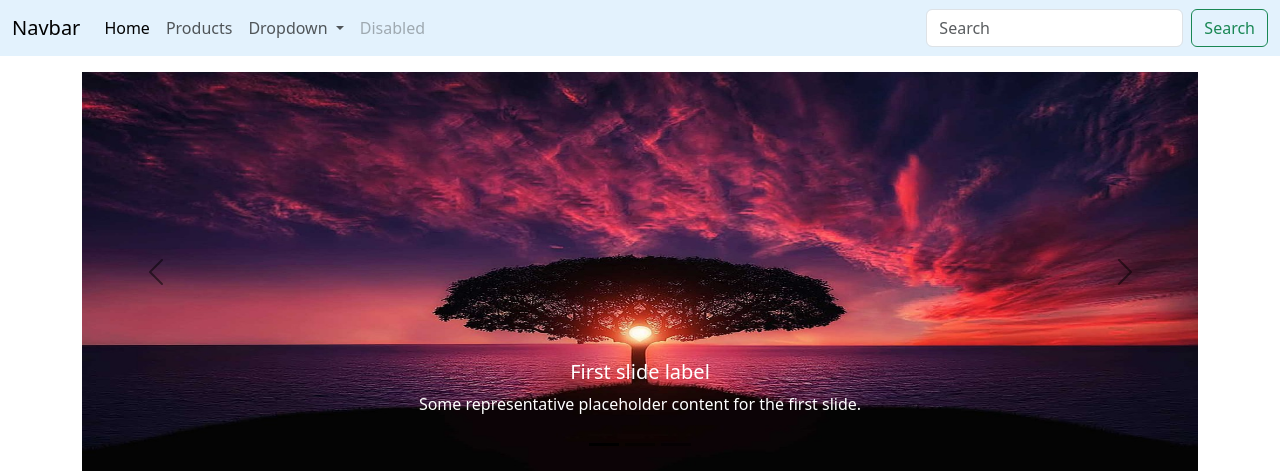
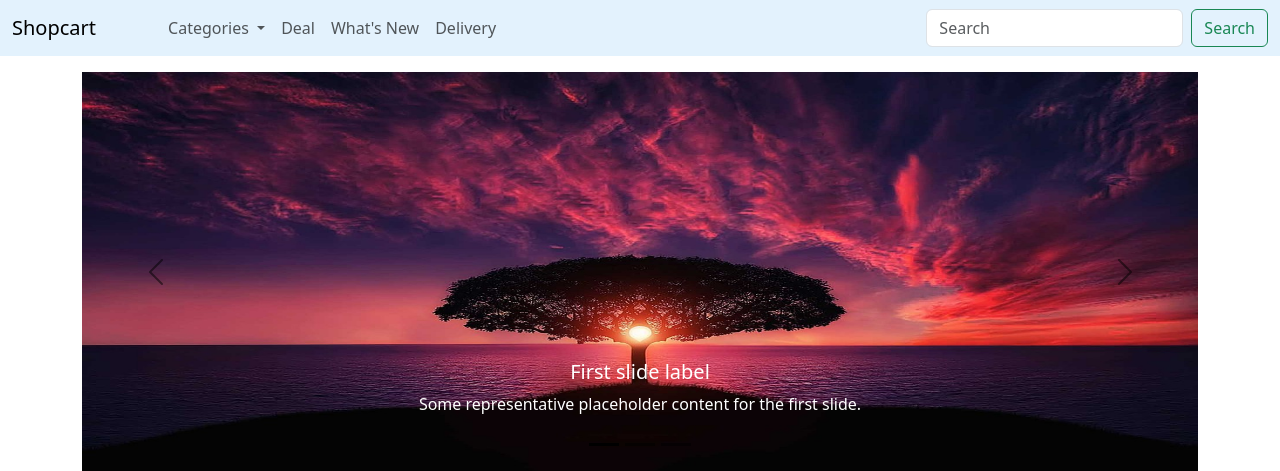
Before and after one commit to Komkrit-Bank/midTerm, a Flask app: page / in a window 1280 px wide. Shown: the top 471 px of the page. Run offline with Flask 3, Linux system fonts and the light colour scheme.

Commit message:
Update nav.html

```diff
--- a/templates/nav.html
+++ b/templates/nav.html
@@ -10,22 +10,16 @@
 </head>
 <body>
     <nav class="navbar navbar-expand-lg" style="background-color: #e3f2fd">
-        <div class="container-fluid">
-          <a class="navbar-brand" href="#">Navbar</a>
+        <div class="container-fluid d-flex gap-5">
+          <a class="navbar-brand" href="#">Shopcart</a>
           <button class="navbar-toggler" type="button" data-bs-toggle="collapse" data-bs-target="#navbarSupportedContent" aria-controls="navbarSupportedContent" aria-expanded="false" aria-label="Toggle navigation">
             <span class="navbar-toggler-icon"></span>
           </button>
           <div class="collapse navbar-collapse" id="navbarSupportedContent">
             <ul class="navbar-nav me-auto mb-2 mb-lg-0">
-              <li class="nav-item">
-                <a class="nav-link active" aria-current="page" href="{{ url_for('index')}}">Home</a>
-              </li>
-              <li class="nav-item">
-                <a class="nav-link" href="{{ url_for('product')}}">Products</a>
-              </li>
               <li class="nav-item dropdown">
                 <a class="nav-link dropdown-toggle" href="#" role="button" data-bs-toggle="dropdown" aria-expanded="false">
-                  Dropdown
+                  Categories
                 </a>
                 <ul class="dropdown-menu">
                   <li><a class="dropdown-item" href="#">Action</a></li>
@@ -35,7 +29,13 @@
                 </ul>
               </li>
               <li class="nav-item">
-                <a class="nav-link disabled">Disabled</a>
+                <a class="nav-link" href="{{ url_for('product')}}">Deal</a>
+              </li>
+              <li class="nav-item">
+                <a class="nav-link" href="">What's New</a>
+              </li>
+              <li class="nav-item">
+                <a class="nav-link" href="">Delivery</a>
               </li>
             </ul>
             <form class="d-flex" role="search">
```
